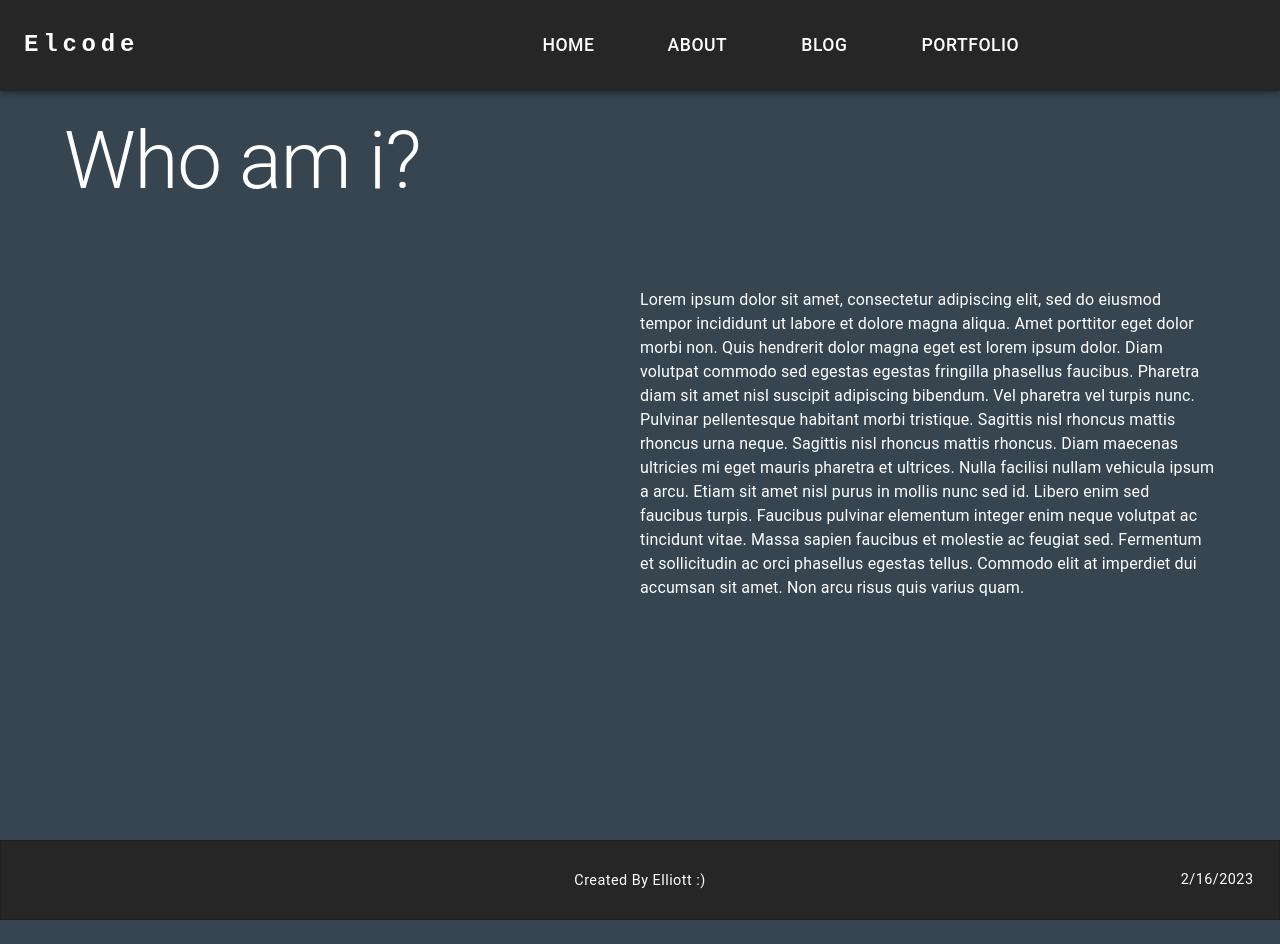
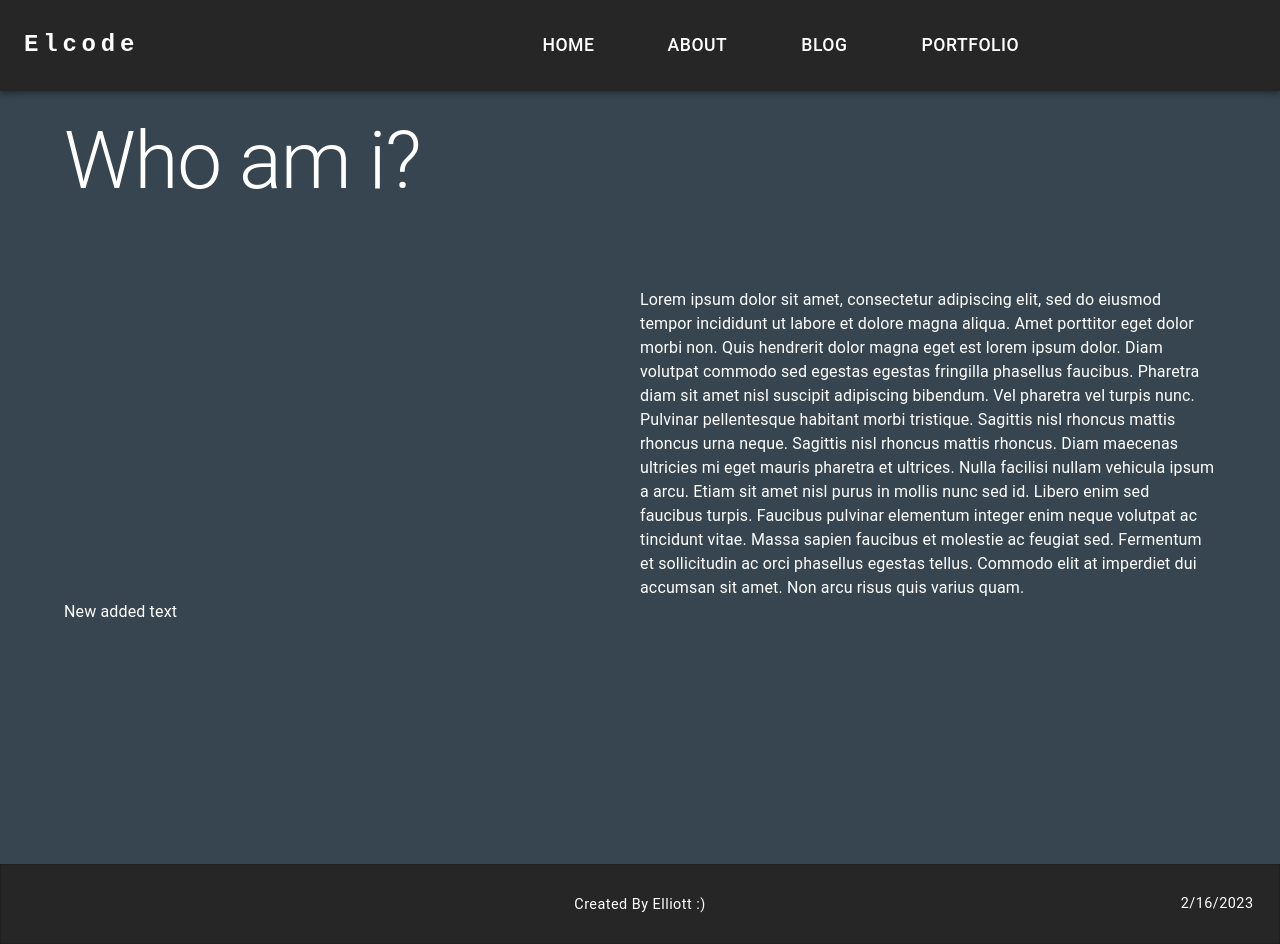
Before and after one commit to Elliottscode/Elliottscode-portfolio, a React app: page / in a window 1280 px wide. Before the commit the page ends 920 px from the top, so only its background shows below. Built offline with nearby package versions, Linux system fonts and the light colour scheme.

Commit message:
Update Home.tsx

```diff
--- a/src/pages/Home.tsx
+++ b/src/pages/Home.tsx
@@ -25,6 +25,9 @@ export const Home = () => (
 
           </Typography>
         </Grid>
+        <Typography>
+          New added text
+        </Typography>
 
 
       </Grid>
```
